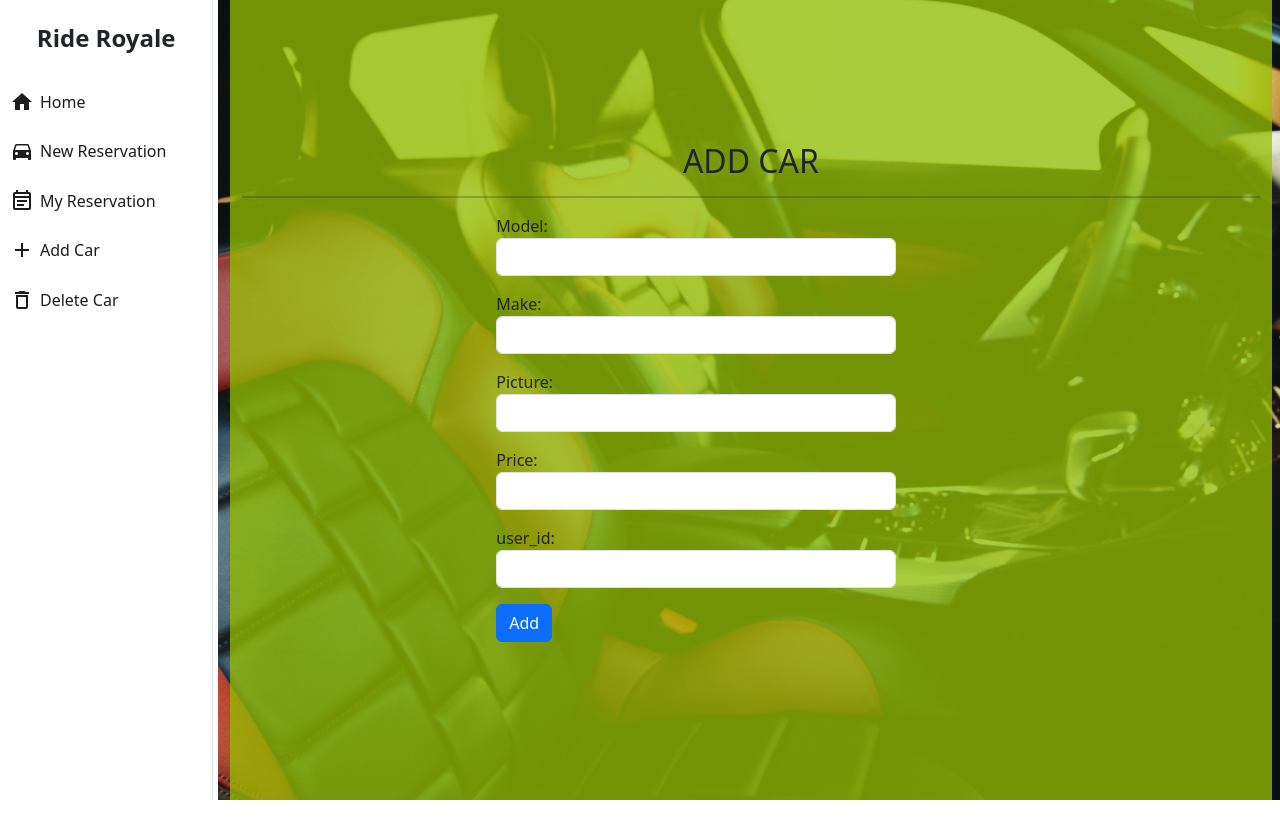
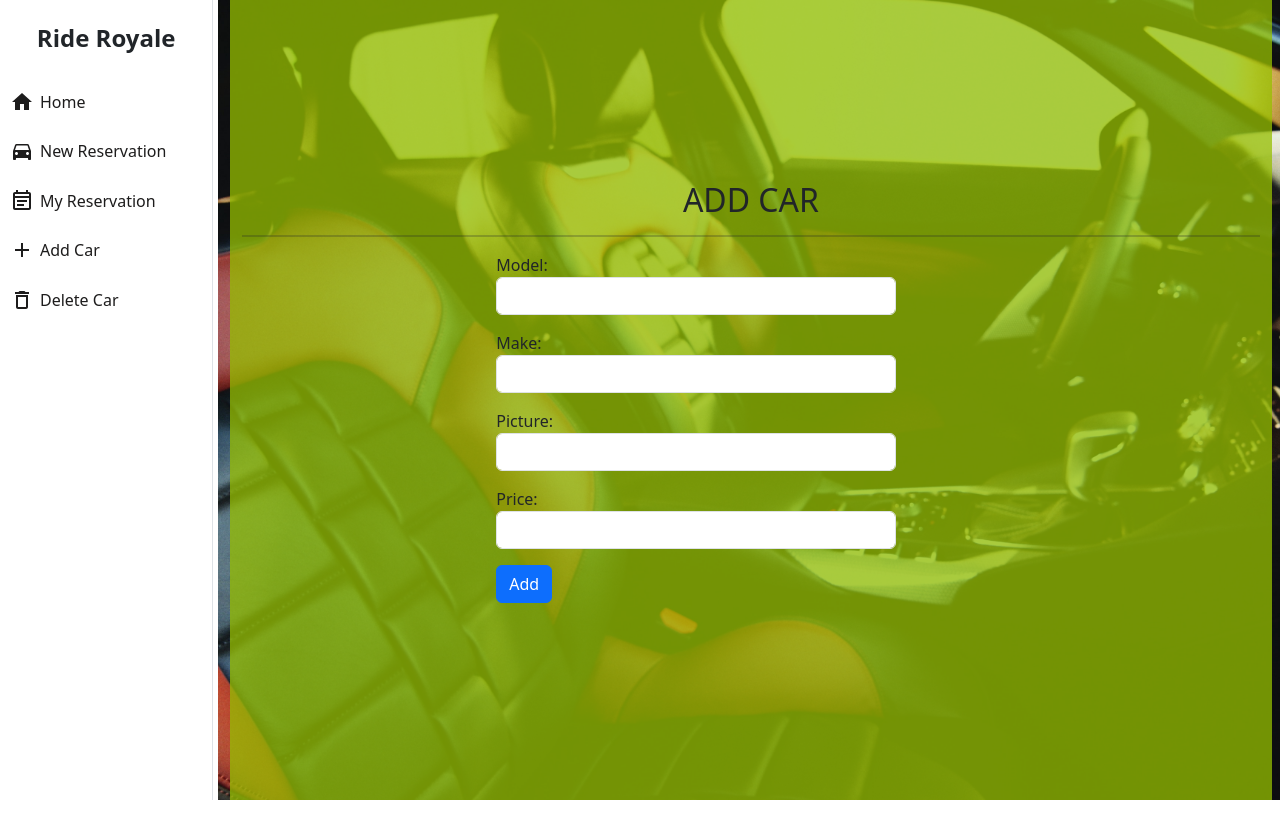
Before and after one commit to bernabasy/ride-royale-front-end, a React (Create React App) app: page /add-car in a window 1280 px wide. Built offline with nearby package versions, Linux system fonts and the light colour scheme.

Commit message:
Update the user id

```diff
--- a/src/pages/AddCar/NewCar.jsx
+++ b/src/pages/AddCar/NewCar.jsx
@@ -1,4 +1,5 @@
 import { useState } from 'react';
+import { useSelector } from 'react-redux';
 import axios from 'axios';
 import {
   Container, Row, Col, Form, Button,
@@ -7,30 +8,26 @@ import './newCar.css';
 
 const NewCar = () => {
   const [model, setModel] = useState('');
-  /* eslint-disable-next-line camelcase */
-  const [user_id, setUser_id] = useState('');
   const [make, setMake] = useState('');
   const [picture, setPicture] = useState('');
   const [price, setPrice] = useState('');
   const [loading, setLoading] = useState(false);
   const [responseMsg, setResponseMsg] = useState('');
-
+  const user = useSelector((state) => state.user);
+  console.log(user.id);
   const handleSubmit = (event) => {
     event.preventDefault();
     setLoading(true);
     const data = {
-      /* eslint-disable-next-line camelcase */
-      model, make, picture, price, user_id,
+      user_id: user.user.id, model, make, picture, price,
     };
-    axios.post('http://127.0.0.1:3000/cars', data)
+    axios.post('http://127.0.0.1:3000/api/v1/cars', data)
       .then((response) => {
         setLoading(false);
         setModel('');
         setMake('');
         setPicture('');
         setPrice('');
-        /* eslint-disable-next-line camelcase */
-        setUser_id('');
         setResponseMsg(response.data.success);
         if (responseMsg) {
           setTimeout(() => {
@@ -44,8 +41,6 @@ const NewCar = () => {
         setMake('');
         setPicture('');
         setPrice('');
-        /* eslint-disable-next-line camelcase */
-        setUser_id('');
         setResponseMsg(error.response.data.error);
         if (responseMsg) {
           setTimeout(() => {
@@ -120,20 +115,6 @@ const NewCar = () => {
                   />
                 </label>
               </div>
-              <div className="mb-3 w-100">
-                <label htmlFor="user_id w-100">
-                  user_id:
-                  <input
-                    type="text"
-                    /* eslint-disable-next-line camelcase */
-                    value={user_id}
-                    /* eslint-disable-next-line camelcase */
-                    onChange={(e) => setUser_id(e.target.value)}
-                    className="form-control text-black width"
-                  />
-                </label>
-              </div>
-
               {loading ? (
                 <Button
                   type="button"
```
